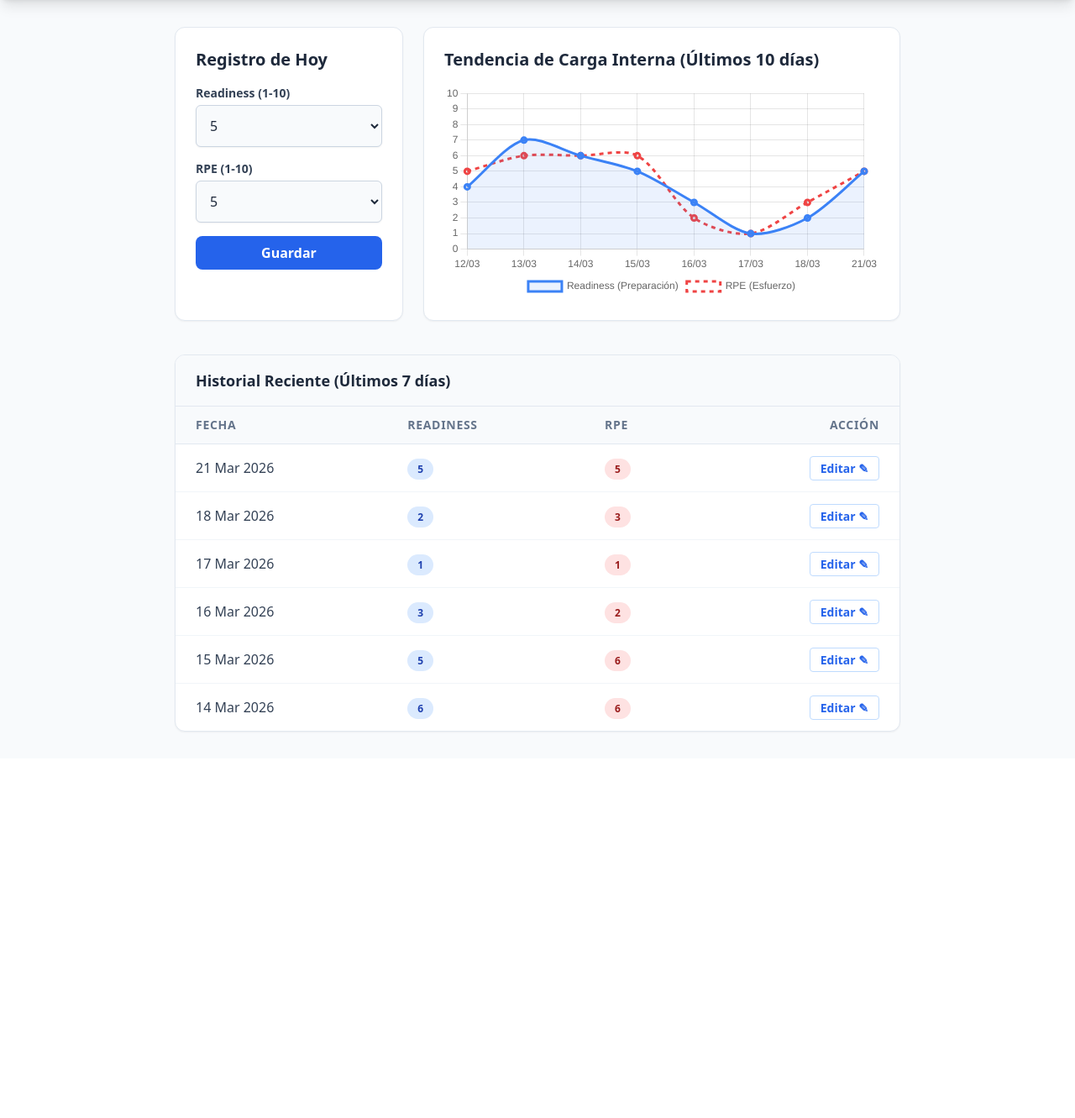
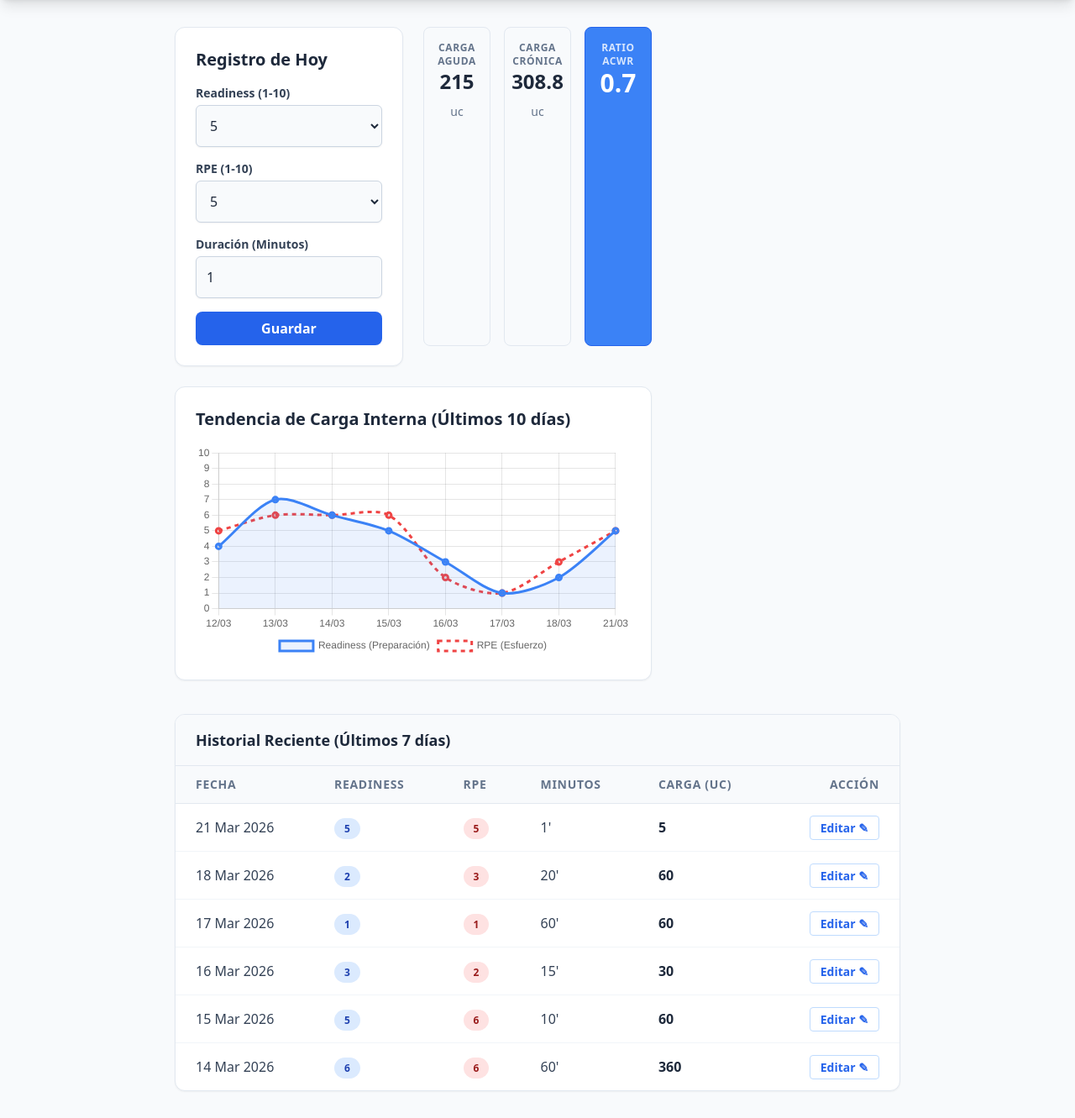
Before and after one commit to epachecobuil/app-carga-interna, a Django app: page / in a window 1280 px wide. Shown: the part 60-1391 px from the top of the page at 84% size. Before the commit the page ends 932 px from the top, so only its background shows below. Run offline with Django 5.2, Linux system fonts and the light colour scheme; a user stored in the database is signed in; data comes from the database, SQL or seed files in the repository; both versions use the stored data as it was after the commit; some libraries are stand-ins or nearby versions.

Commit message:
Añadido cálculo ACWR y Foster

```diff
--- a/autorreg/forms.py
+++ b/autorreg/forms.py
@@ -1,18 +1,27 @@
 from django import forms
 from .models import RegistroSesion
 
+READINESS_RPE_CHOICES = [(i, i) for i in range(1, 11)]
+
 class RegistroSesionForm(forms.ModelForm):
+    readiness = forms.ChoiceField(
+        choices=READINESS_RPE_CHOICES,
+        widget=forms.Select(attrs={
+            'class': 'w-full mt-1 rounded-md border-slate-300 shadow-sm focus:border-blue-500 focus:ring-blue-500 p-3 border bg-slate-50'
+        })
+    )
+    rpe = forms.ChoiceField(
+        choices=READINESS_RPE_CHOICES,
+        widget=forms.Select(attrs={
+            'class': 'w-full mt-1 rounded-md border-slate-300 shadow-sm focus:border-blue-500 focus:ring-blue-500 p-3 border bg-slate-50'
+        })
+    )
+
     class Meta:
         model = RegistroSesion
-        # Solo pedimos estos dos campos, la fecha y el usuario los pondremos en automático
-        fields = ['readiness', 'rpe']
+        # AÑADIMOS 'duracion_minutos' A LA LISTA
+        fields = ['readiness', 'rpe', 'duracion_minutos']
 
-        # Le damos estilo Tailwind a los selectores desplegables
         widgets = {
-            'readiness': forms.Select(attrs={
-                'class': 'w-full mt-1 rounded-md border-slate-300 shadow-sm focus:border-blue-500 focus:ring-blue-500 p-3 border bg-slate-50'
-            }),
-            'rpe': forms.Select(attrs={
-                'class': 'w-full mt-1 rounded-md border-slate-300 shadow-sm focus:border-blue-500 focus:ring-blue-500 p-3 border bg-slate-50'
-            })
+            'duracion_minutos': forms.NumberInput(attrs={'class': 'w-full mt-1 rounded-md border-slate-300 shadow-sm focus:border-blue-500 focus:ring-blue-500 p-3 border bg-slate-50', 'min': '1', 'max': '300'})
         }
--- a/autorreg/models.py
+++ b/autorreg/models.py
@@ -2,20 +2,20 @@ from django.db import models
 from django.contrib.auth.models import User
 
 class RegistroSesion(models.Model):
-    # Relacionamos el registro con el deportista (usuario de Django)
     deportista = models.ForeignKey(User, on_delete=models.CASCADE)
     fecha = models.DateField()
-
-    # Restringimos los valores del 1 al 10
-    ESCALA_1_10 = [(i, str(i)) for i in range(1, 11)]
-
-    readiness = models.IntegerField(choices=ESCALA_1_10, verbose_name="Readiness (Preparación)")
-    rpe = models.IntegerField(choices=ESCALA_1_10, verbose_name="RPE (Esfuerzo Percibido)")
+    readiness = models.IntegerField()
+    rpe = models.IntegerField()
+    # Le ponemos default=60 para que no dé error con los registros guardados
+    duracion_minutos = models.PositiveIntegerField(default=60)
 
     class Meta:
-        # Esto evita que un deportista cree dos registros distintos el mismo día
-        unique_together = ('deportista', 'fecha')
-        ordering = ['-fecha'] # Ordena los registros del más reciente al más antiguo
+        unique_together = ['deportista', 'fecha']
+
+    # NUEVO: El modelo calcula su propia carga automáticamente
+    @property
+    def carga_foster(self):
+        return self.rpe * self.duracion_minutos
 
     def __str__(self):
-        return f"{self.deportista.username} - {self.fecha} - RPE: {self.rpe}"
+        return f"{self.deportista.username} - {self.fecha}"
--- a/autorreg/templates/autorreg/panel.html
+++ b/autorreg/templates/autorreg/panel.html
@@ -27,10 +27,35 @@
                 <label class="block text-sm font-bold text-slate-700">RPE (1-10)</label>
                 {{ formulario.rpe }}
             </div>
+            <div>
+                <label class="block text-sm font-bold text-slate-700">Duración (Minutos)</label>
+                {{ formulario.duracion_minutos }}
+            </div>
             <button type="submit" class="w-full bg-blue-600 hover:bg-blue-700 text-white font-semibold py-2 px-4 rounded-lg mt-4">
                 Guardar
             </button>
         </form>
+    </div>
+
+    <div class="grid grid-cols-3 gap-4 mb-6">
+            <div class="bg-slate-50 p-4 rounded-lg border border-slate-200 text-center flex flex-col items-center justify-start">
+                <p class="text-xs text-slate-500 font-bold uppercase tracking-wider">Carga Aguda</p>
+                <p class="text-2xl font-black text-slate-800">{{ carga_aguda }} <span class="text-sm font-normal text-slate-500">uc</span></p>
+            </div>
+            <div class="bg-slate-50 p-4 rounded-lg border border-slate-200 text-center flex flex-col items-center justify-start">
+                <p class="text-xs text-slate-500 font-bold uppercase tracking-wider">Carga Crónica</p>
+                <p class="text-2xl font-black text-slate-800">{{ carga_cronica|floatformat:1 }} <span class="text-sm font-normal text-slate-500">uc</span></p>
+            </div>
+
+            <div class="p-4 rounded-lg border text-center text-white flex flex-col items-center justify-start
+                {% if acwr == 0 %} bg-slate-400 border-slate-500
+                {% elif acwr < 0.8 %} bg-blue-500 border-blue-600
+                {% elif acwr <= 1.3 %} bg-green-500 border-green-600
+                {% elif acwr <= 1.5 %} bg-orange-500 border-orange-600
+                {% else %} bg-red-600 border-red-700 animate-pulse {% endif %}">
+                <p class="text-xs text-white/80 font-bold uppercase tracking-wider">Ratio ACWR</p>
+                <p class="text-3xl font-black">{{ acwr }}</p>
+            </div>
     </div>
 
     <div class="lg:col-span-2 bg-white rounded-xl shadow-sm border border-slate-200 p-6">
@@ -52,6 +77,8 @@
                         <th class="px-6 py-3 border-b border-slate-200">Fecha</th>
                         <th class="px-6 py-3 border-b border-slate-200">Readiness</th>
                         <th class="px-6 py-3 border-b border-slate-200">RPE</th>
+                        <th class="px-6 py-3 border-b border-slate-200">Minutos</th>
+                        <th class="px-6 py-3 border-b border-slate-200 font-bold">Carga (uc)</th>
                         <th class="px-6 py-3 border-b border-slate-200 text-right">Acción</th>
                     </tr>
                 </thead>
@@ -64,6 +91,12 @@
                         </td>
                         <td class="px-6 py-4">
                             <span class="bg-red-100 text-red-800 py-1 px-3 rounded-full text-xs font-bold">{{ sesion.rpe }}</span>
+                        </td>
+                        <td class="px-6 py-4">
+                            {{ sesion.duracion_minutos }}'
+                        </td>
+                        <td class="px-6 py-4 font-black text-slate-800">
+                            {{ sesion.carga_foster }}
                         </td>
                         <td class="px-6 py-4 text-right">
                             <a href="?fecha={{ sesion.fecha|date:'Y-m-d' }}" class="text-blue-600 hover:text-blue-800 font-semibold text-sm px-3 py-1 border border-blue-200 rounded hover:bg-blue-50 transition-colors">
--- a/autorreg/views.py
+++ b/autorreg/views.py
@@ -43,7 +43,30 @@ def panel_deportista(request):
     else:
         formulario = RegistroSesionForm(instance=registro_activo)
 
-    # 3. DATOS PARA LA GRÁFICA (Igual que antes)
+     # 3. DATOS PARA LA GRÁFICA Y EL HISTORIAL
+    limite_7_dias = hoy - timedelta(days=7)
+    limite_28_dias = hoy - timedelta(days=28) # Necesitamos 4 semanas para la crónica
+
+    historial = RegistroSesion.objects.filter(
+        deportista=request.user,
+        fecha__gte=limite_7_dias,
+        fecha__lte=hoy
+    ).order_by('-fecha')
+
+    # --- NUEVA LÓGICA ACWR ---
+    # A. Carga Aguda (Suma de los últimos 7 días)
+    registros_agudos = RegistroSesion.objects.filter(deportista=request.user, fecha__gt=limite_7_dias, fecha__lte=hoy)
+    carga_aguda = sum(r.carga_foster for r in registros_agudos)
+
+    # B. Carga Crónica (Suma de los últimos 28 días / 4 semanas)
+    registros_cronicos = RegistroSesion.objects.filter(deportista=request.user, fecha__gt=limite_28_dias, fecha__lte=hoy)
+    carga_cronica_total = sum(r.carga_foster for r in registros_cronicos)
+    carga_cronica = carga_cronica_total / 4 if carga_cronica_total > 0 else 0
+
+    # C. Cálculo del ACWR
+    acwr = round(carga_aguda / carga_cronica, 2) if carga_cronica > 0 else 0.00
+    # -------------------------
+
     ultimos_registros = RegistroSesion.objects.filter(deportista=request.user).order_by('-fecha')[:10]
     registros_cronologicos = list(ultimos_registros)[::-1]
 
@@ -51,26 +74,21 @@ def panel_deportista(request):
     readiness_data = [r.readiness for r in registros_cronologicos]
     rpe_data = [r.rpe for r in registros_cronologicos]
 
-    # 4. DATOS PARA LA TABLA DE HISTORIAL (Estrictamente últimos 7 días)
-    limite_7_dias = hoy - timedelta(days=7)
-    historial = RegistroSesion.objects.filter(
-        deportista=request.user,
-        fecha__gte=limite_7_dias,
-        fecha__lte=hoy
-    ).order_by('-fecha')
-
+    # Añadimos nuestras nuevas variables matemáticas al contexto
     contexto = {
         'formulario': formulario,
-        'fecha_activa': fecha_activa, # Lo pasamos al HTML para cambiar el título
+        'fecha_activa': fecha_activa,
         'hoy': hoy,
-        'historial': historial,       # La lista de los últimos 7 días
+        'historial': historial,
+        'carga_aguda': carga_aguda,
+        'carga_cronica': carga_cronica,
+        'acwr': acwr,
         'fechas': json.dumps(fechas),
         'readiness_data': json.dumps(readiness_data),
         'rpe_data': json.dumps(rpe_data),
     }
 
     return render(request, 'autorreg/panel.html', contexto)
-
 
 # ... (aquí sigue tu código del panel_deportista) ...
 
```
Also changed, not shown: autorreg/migrations/0002_alter_registrosesion_options_and_more.py (added), db.sqlite3.
